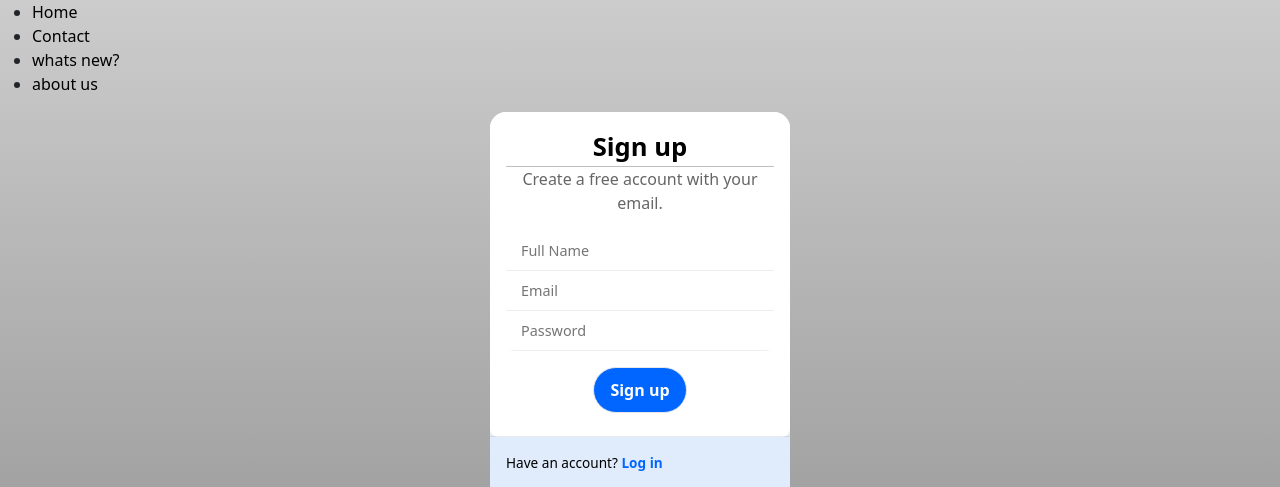
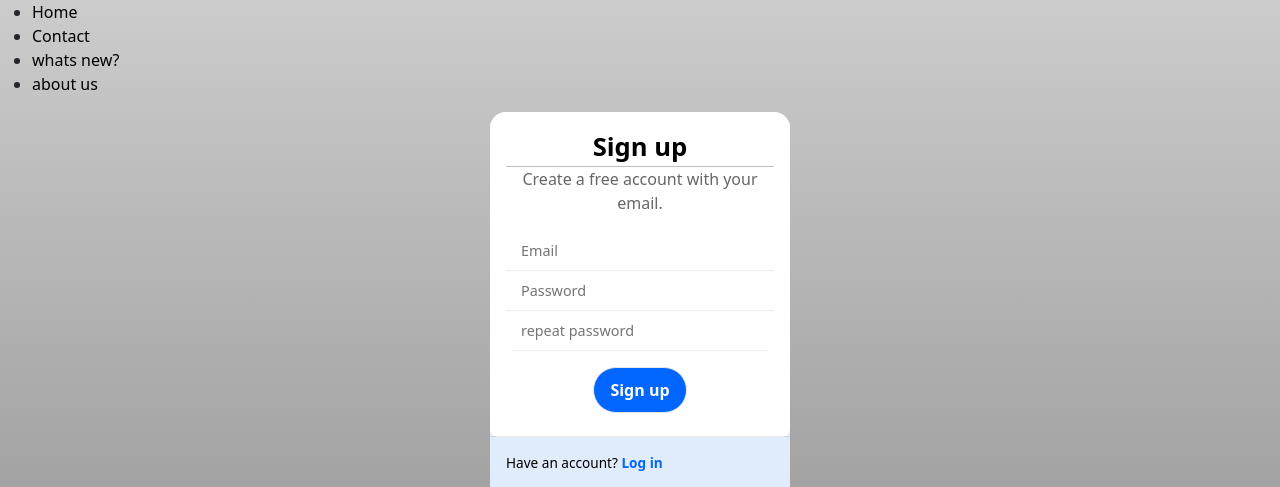
Before and after one commit to amirgolrk/workTask-taskManager-with-react-bootstrap, a React (Vite) app: page / in a window 1280 px wide. Shown: the top 487 px of the page. Built offline with nearby package versions, Linux system fonts and the light colour scheme.

Commit message:
setting the signup form with API

```diff
--- a/src/pages/SignUpForm.jsx
+++ b/src/pages/SignUpForm.jsx
@@ -1,30 +1,89 @@
 import "./SignUpForm.css";
 import "bootstrap/dist/css/bootstrap.min.css";
-import { Link } from "react-router-dom";
+import axios from "axios";
+//import { Link } from "react-router-dom";
+import { useState } from "react";
+import { useNavigate } from "react-router-dom";
 const SignUpForm = () => {
+  const [password1,setPassword1] = useState('');
+  const [password2,setPassword2] = useState('');
+  const [email,setEmail] = useState('')
+  const [formData, setFormData] = useState({
+    email: '',
+    password: ''
+  });
+  const navigate = useNavigate()
+  const [passIsEqual,setPassIsEqual] = useState(false)
+
+
+  const handleInputChange = (event , setInput) => {
+    const { name,value } = event.target
+    //const value = event.target.value
+    setInput(value)
+    console.log(value);
+    setFormData((prevState) => ({
+      ...prevState,
+      [name]: value
+    }));
+  }
+
+  const submitHandler = async (event) => {
+    event.preventDefault()
+    setPassIsEqual(password1 === password2);
+    if(!passIsEqual){
+      try{
+        //setFormData({
+        //  ...formData,
+        //  [event.target.name]: event.target.value
+        //});
+        console.log(formData);
+       const response = await axios.post("http://localhost:4000/register",formData)
+       const token = response.data.accessToken
+       console.log(token);
+       localStorage.setItem('token',token)
+       alert('signUp successful moving you to the login page')
+       navigate("/login")
+
+      }catch(error){
+        console.log(error.response.data);
+        alert(error.response.data)
+      }
+    }else{alert('password does not match')}
+    setPassword1('')
+    setPassword2('')
+  }
+
   return (
     <div className="container">
       <div className="row">
         <div className="mx-auto col-10 col-md-8 col-lg-6">
           <div className="form-box">
-            <form className="form">
+            <form className="form" onSubmit={submitHandler}>
               <span className="title">Sign up</span>
               <hr/>
               <span className="subtitle">
                 Create a free account with your email.
               </span>
               <div className="form-container">
-                <input type="text" className="input" placeholder="Full Name" />
-                <input type="email" className="input" placeholder="Email" />
+                <input type="email" name="email" className="input" placeholder="Email" value={email} onChange={(event) => handleInputChange(event, setEmail)}/>
                 <input
                   type="password"
+                  name="password"
                   className="input"
                   placeholder="Password"
+                  value={password1}
+                  onChange={(event) => handleInputChange(event, setPassword1)}
+                />
+                <input
+                  type="password"
+                  name="password"
+                  className="input"
+                  placeholder="repeat password"
+                  value={password2}
+                  onChange={(event) => handleInputChange(event, setPassword2)}
                 />
               </div>
-              <Link to="todo">
-                <button>Sign up</button>
-              </Link>
+                <button type="submit">Sign up</button>
             </form>
             <div className="form-section">
               <p>
```
